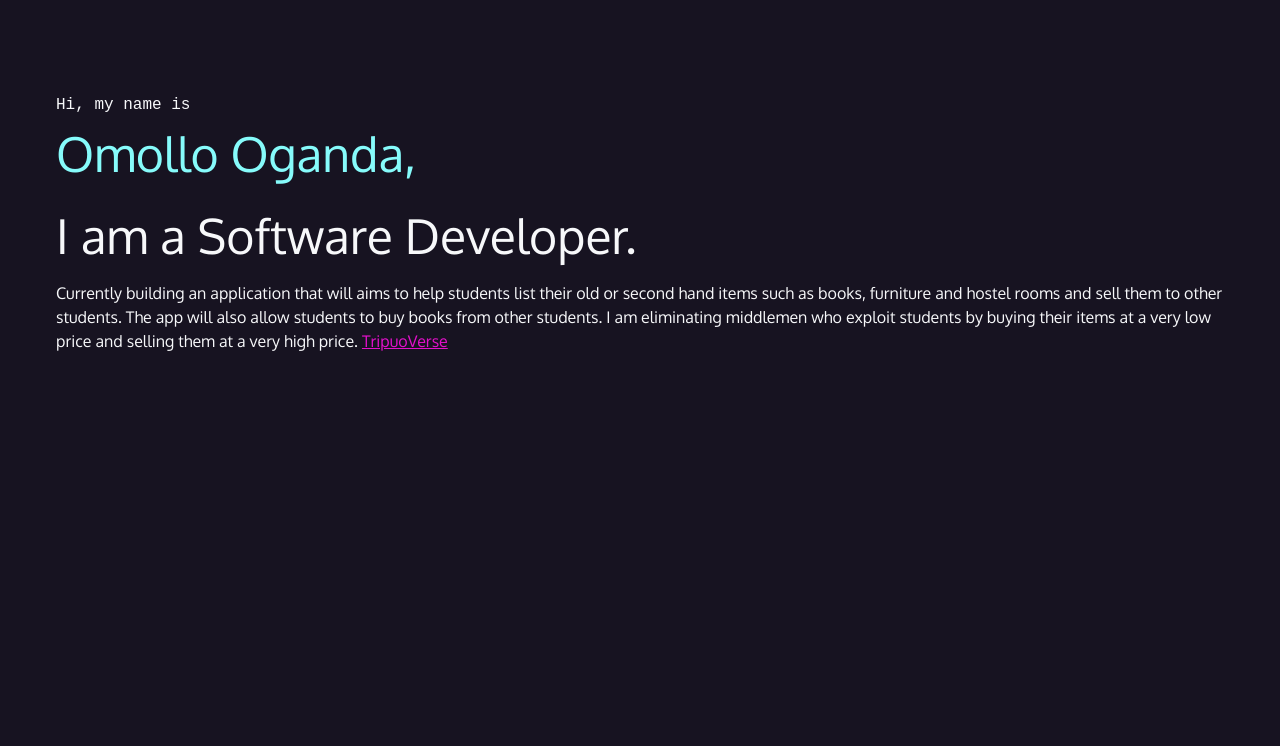
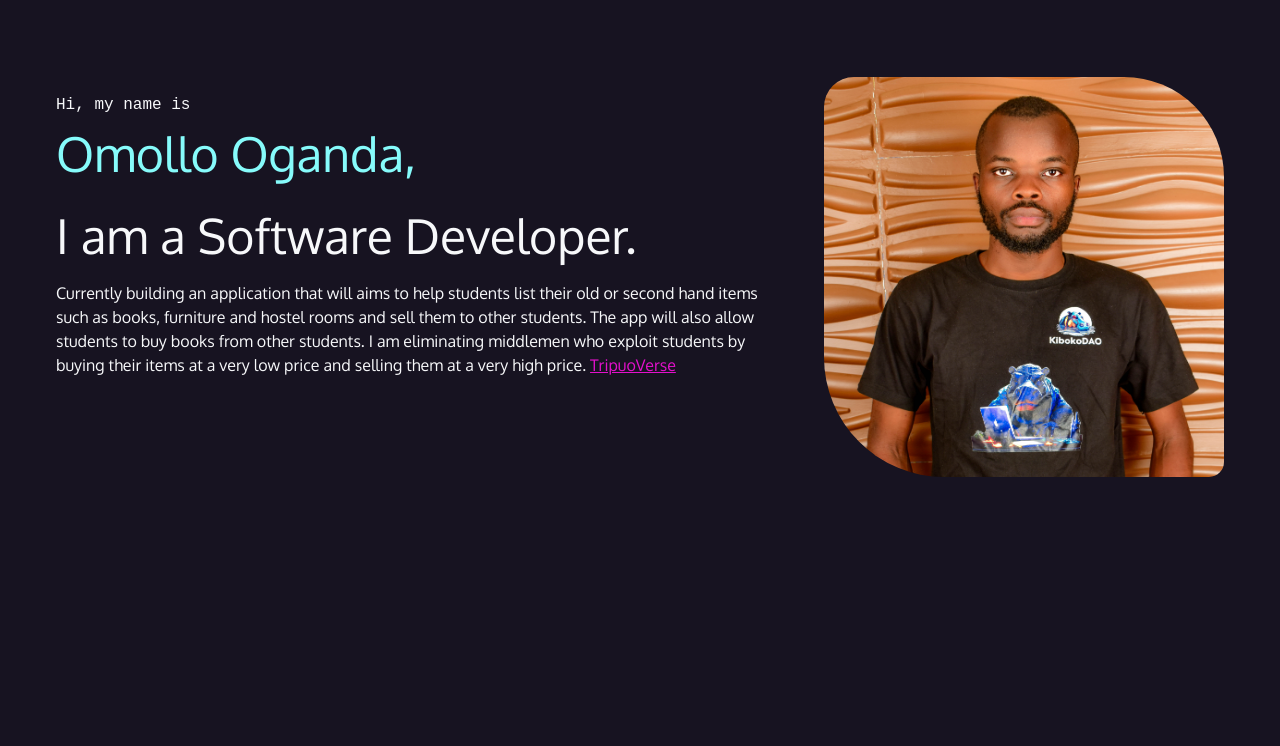
Before and after one commit to OsegoTech/portfolio, a plain HTML site: page index.html in a window 1280 px wide. Shown: the part 54-800 px from the top of the page. Drawn offline with nearby package versions, Linux system fonts and the light colour scheme; a web font is replaced by a local one.

Commit message:
add profile image

```diff
--- a/css/style.css
+++ b/css/style.css
@@ -74,6 +74,19 @@ a:hover {
     padding: 4rem 1rem 10rem 1rem;
     max-width: 1200px;
     margin: 0 auto;
+    display: flex;
+    gap: 30px;
+
+}
+
+.intro-left{
+    /* flex-basis: 48%; */
+}
+
+.profile-img{
+    width: 400px;
+    height: 400px;
+    border-radius: 30px 100px 15px 120px;
 
 }
 
--- a/index.html
+++ b/index.html
@@ -56,7 +56,7 @@
     </header>
     <main>
       <section id="intro">
-        <div>
+        <div class="intro-left">
           <p class="name">Hi, my name is <span>Omollo Oganda,</span></p>
           <h2>I am a Software Developer.</h2>
           <p>
@@ -72,6 +72,9 @@
               >TripuoVerse </a
             >
           </p>
+        </div>
+        <div class="intro-right">
+          <img class="profile-img" src="./img/omollo.jpg" alt="">
         </div>
       </section>
       <div class="gradient"></div>
```
Also changed, not shown: img/omollo.jpg (added).
